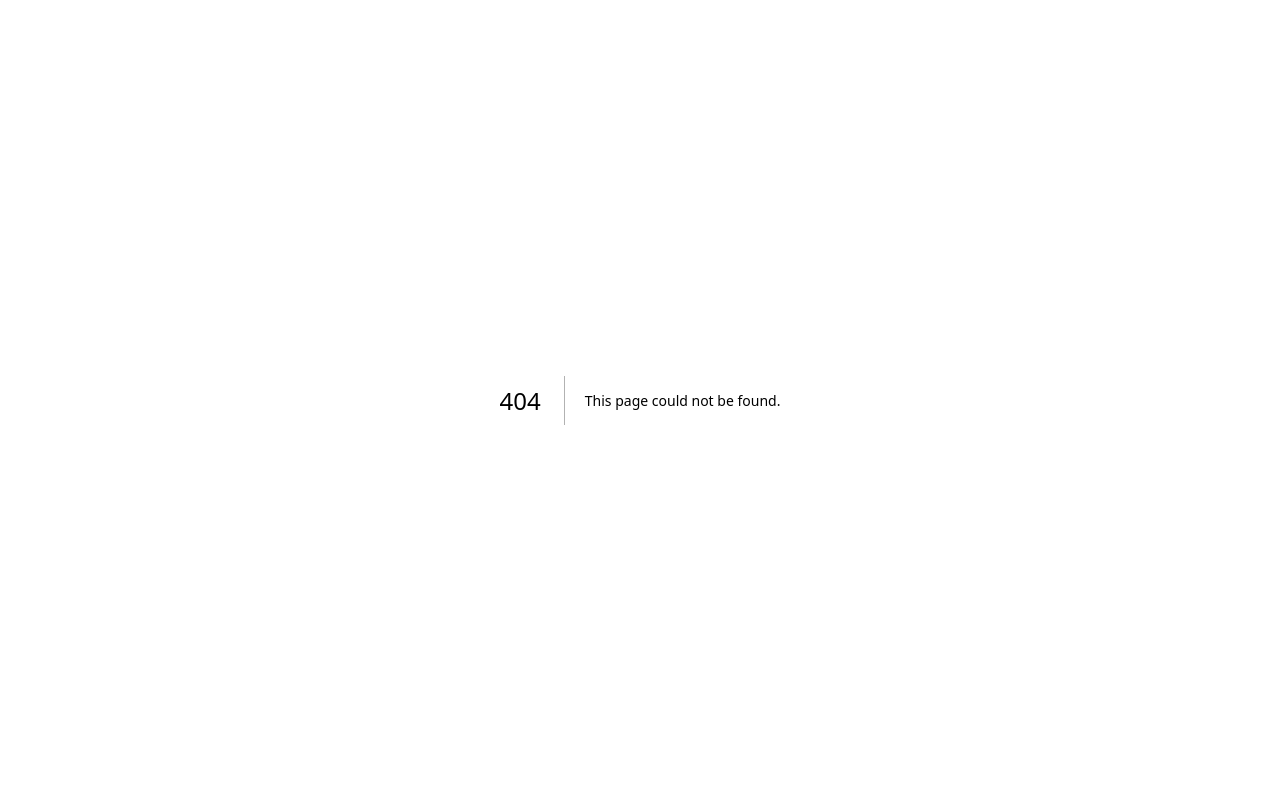
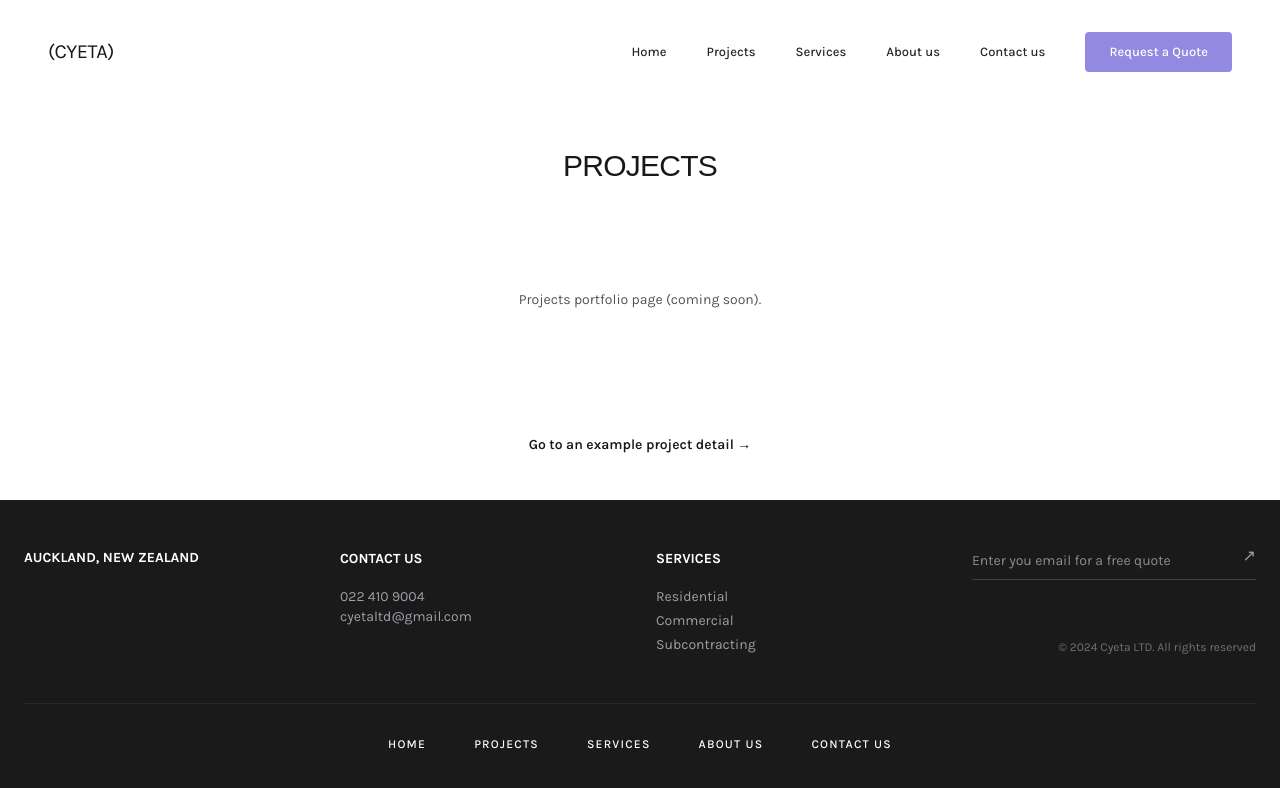
Before and after one commit to ilstor/cyeta-web-mono, a Next.js app: page /projects in a window 1280 px wide. Before the commit this address had no page. Shown: the top 788 px of the page. Built offline with nearby package versions, Linux system fonts and the light colour scheme; a web font is replaced by a local one.

Commit message:
Add projects page with routing

```diff
--- a/src/app/globals.css
+++ b/src/app/globals.css
@@ -6,6 +6,7 @@
 
   /* Declared for IDE/static analysis; Next/font will override via body class */
   --font-karla: Arial, Helvetica, sans-serif;
+  --font-anton: Impact, Haettenschweiler, "Arial Narrow Bold", sans-serif;
 }
 
 @theme inline {
@@ -22,8 +23,23 @@
   }
 }
 
+html {
+  overflow-y: scroll;
+}
+
 body {
   background: var(--background);
   color: var(--foreground);
   font-family: var(--font-karla), Arial, Helvetica, sans-serif;
 }
+
+h1,
+h2 {
+  font-family: var(--font-anton), var(--font-karla), Arial, Helvetica, sans-serif;
+}
+
+h1,
+h2 {
+  text-transform: uppercase;
+  font-weight: 500;
+}
--- a/src/app/layout.tsx
+++ b/src/app/layout.tsx
@@ -2,10 +2,18 @@ import type { Metadata } from 'next';
 import localFont from 'next/font/local';
 import { Geist_Mono } from 'next/font/google';
 import './globals.css';
+import { Header } from '@/components/Header';
+import { Footer } from '@/components/Footer';
 
 const karla = localFont({
   src: '../../public/fonts/Karla.5f661b07fede4f922b2a.ttf',
   variable: '--font-karla',
+  display: 'swap',
+});
+
+const anton = localFont({
+  src: '../../public/fonts/Anton-Regular.f49da084c9ff8ff47c4d.ttf',
+  variable: '--font-anton',
   display: 'swap',
 });
 
@@ -26,8 +34,16 @@ export default function RootLayout({
 }>) {
   return (
     <html lang="en">
-      <body className={`${karla.variable} ${geistMono.variable} antialiased`}>
-        {children}
+      <body
+        className={`${karla.variable} ${anton.variable} ${geistMono.variable} antialiased`}
+      >
+        <div className="min-h-screen flex flex-col">
+          <Header />
+
+          {children}
+
+          <Footer />
+        </div>
       </body>
     </html>
   );
--- a/src/app/page.tsx
+++ b/src/app/page.tsx
@@ -1,16 +1,11 @@
 import { Divider } from '@/components/Divider';
-import { Footer } from '@/components/Footer';
-import { Header } from '@/components/Header';
 import { Intro } from '@/components/Intro';
 import { MegaDivider } from '@/components/MegaDivider';
 import { WhyChooseUs } from '@/components/WhyChooseUs';
-import { Projects } from '@/components/Projects';
+import { LatestProjects } from '@/components/LatestProjects';
 
 export default function Home() {
   return (
-    <div className="min-h-screen flex flex-col">
-      <Header />
-
     <main className="flex-1 grid place-items-center">
       <div className="w-full">
         <div className="flex flex-col items-center">
@@ -19,12 +14,10 @@ export default function Home() {
             <MegaDivider />
             <WhyChooseUs />
             <Divider />
-              <Projects />
+            <LatestProjects />
           </div>
         </div>
       </div>
     </main>
-      <Footer />
-    </div>
   );
 }
--- /dev/null
+++ b/src/app/projects/page.tsx
@@ -0,0 +1,26 @@
+import Link from 'next/link';
+import { Footer } from '@/components/Footer';
+import { Header } from '@/components/Header';
+
+export default function ProjectsPortfolioPage() {
+  return (
+    <main className="flex-1 grid place-items-center">
+      <h1 className="text-3xl font-extrabold tracking-tight text-zinc-900 dark:text-zinc-50">
+        Projects
+      </h1>
+
+      <p className="mt-4 text-sm leading-6 text-zinc-600 dark:text-zinc-300 max-w-2xl">
+        Projects portfolio page (coming soon).
+      </p>
+
+      <div className="mt-8">
+        <Link
+          href="/projects/example-project"
+          className="text-sm font-semibold text-zinc-900 dark:text-zinc-50 hover:opacity-80"
+        >
+          Go to an example project detail →
+        </Link>
+      </div>
+    </main>
+  );
+}
--- a/src/components/ArticleWithImage.tsx
+++ /dev/null
@@ -1,35 +0,0 @@
-import Image from 'next/image';
-import type { ReactNode } from 'react';
-import { TwoPaneWrapper } from '@/components/TwoPaneWrapper';
-
-type ArticleWithImageProps = {
-  imagePosition?: 'left' | 'right';
-  imageFileName: string;
-  imageAlt?: string;
-  children: ReactNode;
-};
-
-export const ArticleWithImage = ({
-  imagePosition = 'left',
-  imageFileName,
-  imageAlt = 'ArticleWithImage image',
-  children,
-}: ArticleWithImageProps) => {
-  const imageSrc = imageFileName.startsWith('/')
-    ? imageFileName
-    : `/images/${imageFileName}`;
-
-  const image = (
-    <div className="relative w-full h-full overflow-hidden rounded-lg bg-zinc-200 dark:bg-zinc-800">
-      <Image src={imageSrc} alt={imageAlt} fill className="object-cover" />
-    </div>
-  );
-
-  const text = <div className="w-full">{children}</div>;
-
-  return imagePosition === 'left' ? (
-    <TwoPaneWrapper left={image} right={text} />
-  ) : (
-    <TwoPaneWrapper left={text} right={image} />
-  );
-};
--- a/src/components/Header.tsx
+++ b/src/components/Header.tsx
@@ -1,7 +1,9 @@
 // src/components/Header.tsx
+import Link from 'next/link';
+
 export const Header = () => (
   <header className="w-full">
-    <nav className="mx-auto max-w-[1400px] px-12 py-8 flex items-center justify-between">
+    <nav className="mx-auto max-w-350 px-12 py-8 flex items-center justify-between">
       <div className="flex items-center">
         <span className="text-xl tracking-tight font-normal text-zinc-900">
           (CYETA)
@@ -10,14 +12,17 @@ export const Header = () => (
       <div className="flex items-center gap-10">
         <ul className="flex items-center gap-10 text-[13px] font-medium text-zinc-800">
           <li>
-            <a className="hover:text-zinc-600 transition-colors" href="#">
+            <Link className="hover:text-zinc-600 transition-colors" href="/">
               Home
-            </a>
+            </Link>
           </li>
           <li>
-            <a className="hover:text-zinc-600 transition-colors" href="#">
+            <Link
+              className="hover:text-zinc-600 transition-colors"
+              href="/projects"
+            >
               Projects
-            </a>
+            </Link>
           </li>
           <li>
             <a className="hover:text-zinc-600 transition-colors" href="#">
--- a/src/components/Projects.tsx
+++ b/src/components/LatestProjects.tsx
@@ -2,47 +2,13 @@
 import Image from 'next/image';
 import { Article } from '@/components/Article';
 import { Divider } from '@/components/Divider';
-
-type Project = {
-  title: string;
-  description: string;
-  imageSrc: string;
-  imageAlt?: string;
-  location?: string;
-};
+import { allProjects, Project } from '@/data/projects';
 
 type ProjectsProps = {
   projects?: Project[];
 };
 
-const allProjects: Project[] = [
-  {
-    title: 'Residential Deck Construction',
-    description:
-      'Short project description goes here. Replace this with the final copy from the design/content.',
-    imageSrc: '/images/projects-1.a0aa19236ecca54f9555.jpg',
-    imageAlt: 'Residential deck construction',
-    location: 'Auckland',
-  },
-  {
-    title: 'Luxury New Build Home in Kumeu, Auckland',
-    description:
-      'Short project description goes here. Replace this with the final copy from the design/content.',
-    imageSrc: '/images/projects-2.77f7f3ce1e5c1f090839.jpg',
-    imageAlt: 'Luxury new build home',
-    location: 'Kumeu, Auckland',
-  },
-  {
-    title: 'Renovation & Extension',
-    description:
-      'Short project description goes here. Replace this with the final copy from the design/content.',
-    imageSrc: '/images/projects-3.98fee79ecd7c013d9120.jpg',
-    imageAlt: 'Renovation project',
-    location: 'Auckland',
-  },
-];
-
-export const Projects = ({ projects = allProjects }: ProjectsProps) => {
+export const LatestProjects = ({ projects = allProjects }: ProjectsProps) => {
   return (
     <Article title="Latest projects">
       <div className="flex flex-col">
@@ -57,11 +23,11 @@ export const Projects = ({ projects = allProjects }: ProjectsProps) => {
   );
 };
 
-function ProjectRow({ project }: { project: Project }) {
+const ProjectRow = ({ project }: { project: Project }) => {
   return (
     <section className="py-8">
       <div className="grid grid-cols-1 lg:grid-cols-2 gap-8 items-start">
-        <div className="relative w-full aspect-[16/10] overflow-hidden rounded-xl bg-zinc-200 dark:bg-zinc-800">
+        <div className="relative w-full aspect-[16/10] overflow-hidden bg-zinc-200 dark:bg-zinc-800">
           <Image
             src={project.imageSrc}
             alt={project.imageAlt ?? project.title}
@@ -100,4 +66,4 @@ function ProjectRow({ project }: { project: Project }) {
       </div>
     </section>
   );
-}
+};
--- a/src/components/Quote.tsx
+++ b/src/components/Quote.tsx
@@ -27,7 +27,7 @@ export const Quote = ({
               <option value="" disabled>
                 Select a service
               </option>
-              <option value="general-building-job">Feneral building job</option>
+              <option value="general-building-job">General building job</option>
               <option value="commercial">Commercial</option>
               <option value="residential">Residential</option>
             </Select>
--- a/src/components/WhyChooseUs.tsx
+++ b/src/components/WhyChooseUs.tsx
@@ -76,7 +76,7 @@ const WhyItem = ({ title, text }: { title: string; text: string }) => {
 
 const ImageCard = ({ fileName, alt }: { fileName: string; alt: string }) => {
   return (
-    <div className="relative aspect-[4/3] overflow-hidden rounded-lg bg-zinc-200 dark:bg-zinc-800">
+    <div className="relative aspect-[4/3] overflow-hidden bg-zinc-200 dark:bg-zinc-800">
       <Image src={fileName} alt={alt} fill className="object-cover" />
     </div>
   );
--- /dev/null
+++ b/src/data/projects.ts
@@ -0,0 +1,34 @@
+export type Project = {
+  title: string;
+  description: string;
+  imageSrc: string;
+  imageAlt?: string;
+  location?: string;
+};
+
+export const allProjects: Project[] = [
+  {
+    title: 'Residential Deck Construction',
+    description:
+      'Short project description goes here. Replace this with the final copy from the design/content.',
+    imageSrc: '/images/projects-1.a0aa19236ecca54f9555.jpg',
+    imageAlt: 'Residential deck construction',
+    location: 'Auckland',
+  },
+  {
+    title: 'Luxury New Build Home in Kumeu, Auckland',
+    description:
+      'Short project description goes here. Replace this with the final copy from the design/content.',
+    imageSrc: '/images/projects-2.77f7f3ce1e5c1f090839.jpg',
+    imageAlt: 'Luxury new build home',
+    location: 'Kumeu, Auckland',
+  },
+  {
+    title: 'Renovation & Extension',
+    description:
+      'Short project description goes here. Replace this with the final copy from the design/content.',
+    imageSrc: '/images/projects-3.98fee79ecd7c013d9120.jpg',
+    imageAlt: 'Renovation project',
+    location: 'Auckland',
+  },
+];
```
Lines whose indentation alone changed are shown as unchanged.
